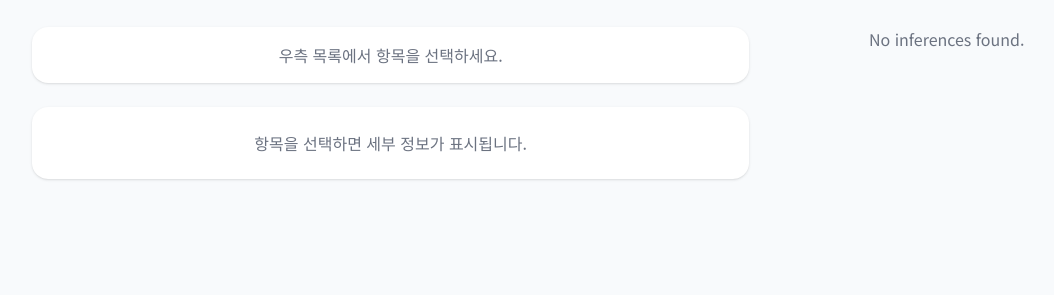
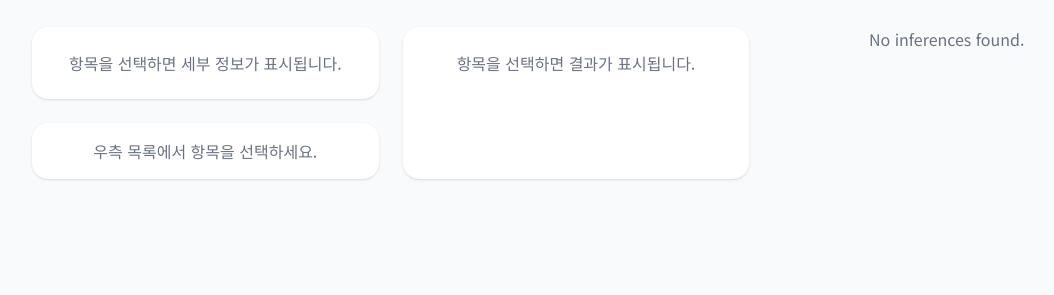
Before and after one commit to aceail/Django_Firebase, a Django app: page /inferences/ in a window 1280 px wide. Shown: the part 77-372 px from the top of the page, without its empty margins (64-1118 px from the left). Run offline with Django 5.2, Linux system fonts and the light colour scheme; the visitor is signed in with stand-in values (Sample User, id 1); data that the repository does not hold is empty; some libraries are stand-ins or nearby versions.

Commit message:
Restructure inference list layout and fix image drag

```diff
--- a/LLM_review/templates/reviews/inference_list.html
+++ b/LLM_review/templates/reviews/inference_list.html
@@ -35,15 +35,23 @@
     </header>
 
     <main class="grid grid-cols-1 md:grid-cols-3 gap-6">
-        <div class="md:col-span-2 space-y-6">
+        <!-- Left: Images, System Prompt, User Inputs -->
+        <div class="space-y-6">
+            <div id="detail-left" class="bg-white p-6 rounded-2xl shadow">
+                <p class="text-gray-500 text-center">항목을 선택하면 세부 정보가 표시됩니다.</p>
+            </div>
             <div id="eval-container" class="bg-white p-4 rounded-2xl shadow">
                 <p class="text-gray-500 text-center">우측 목록에서 항목을 선택하세요.</p>
             </div>
-            <div id="detail-container" class="grid grid-cols-1 md:grid-cols-2 gap-4 bg-white p-6 rounded-2xl shadow">
-                <p class="text-gray-500 text-center md:col-span-2">항목을 선택하면 세부 정보가 표시됩니다.</p>
         </div>
+
+        <!-- Middle: Gemini Result -->
+        <div id="detail-result" class="bg-white p-6 rounded-2xl shadow">
+            <p class="text-gray-500 text-center">항목을 선택하면 결과가 표시됩니다.</p>
         </div>
-        <div class="md:col-span-1">
+
+        <!-- Right: Inference List -->
+        <div>
             <ul id="inference-list" class="space-y-2">
                 {% for inference in inferences %}
                 <li class="flex items-center space-x-2">
@@ -93,7 +101,8 @@ document.querySelectorAll('.inference-item').forEach(btn => {
 });
 
 function showDetail(data) {
-    const detail = document.getElementById('detail-container');
+    const detailLeft = document.getElementById('detail-left');
+    const detailResult = document.getElementById('detail-result');
     const evalBox = document.getElementById('eval-container');
     let imgs = '';
     let texts = '';
@@ -144,8 +153,7 @@ function showDetail(data) {
         </div>
     `;
 
-    detail.innerHTML = `
-        <div>
+    detailLeft.innerHTML = `
         ${imgs ? `<div id="image-gallery" class="mb-4 flex flex-wrap">${imgs}</div>` : ''}
         <div class="space-y-4">
             <div>
@@ -157,11 +165,11 @@ function showDetail(data) {
                 ${texts || '<p class="text-sm text-gray-500">No inputs.</p>'}
             </div>
         </div>
-        </div>
-        <div>
+    `;
+
+    detailResult.innerHTML = `
         <h3 class="font-semibold mb-1">Gemini Result</h3>
         <div class="prompt-box bg-blue-50 border-blue-200">${data.gemini_result}</div>
-        </div>
     `;
 
     document.querySelectorAll('#image-gallery img.thumbnail').forEach(img => {
@@ -243,6 +251,20 @@ window.addEventListener('mouseup', () => {
     }
 });
 
+imageModal.addEventListener('mouseup', () => {
+    if (dragging) {
+        dragging = false;
+        modalImg.style.cursor = 'grab';
+    }
+});
+
+modalImg.addEventListener('mouseleave', () => {
+    if (dragging) {
+        dragging = false;
+        modalImg.style.cursor = 'grab';
+    }
+});
+
 imageModal.addEventListener('contextmenu', e => {
     e.preventDefault();
     hideImageModal();
```
Lines whose indentation alone changed are shown as unchanged.
